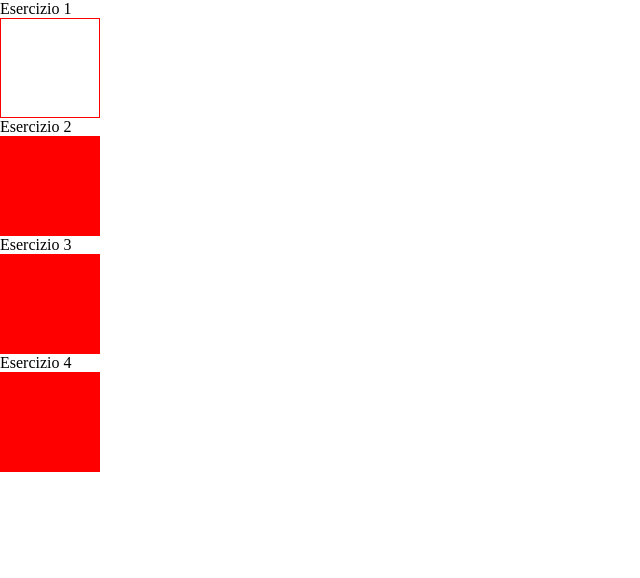
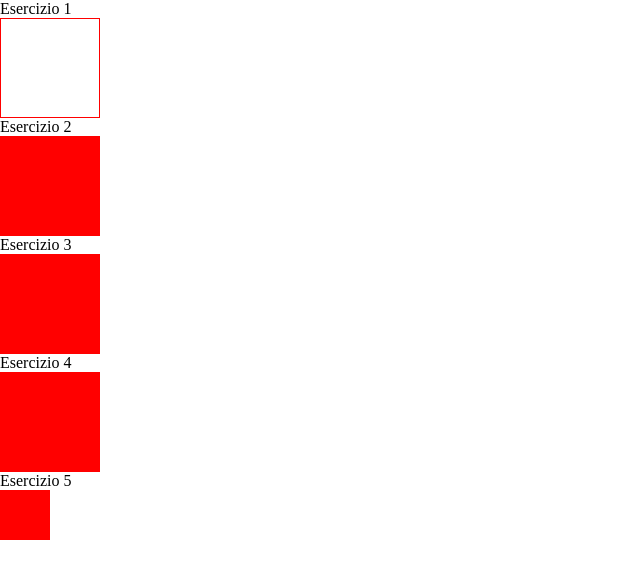
Before and after one commit to Sergjio97/html-css-animation-filter, a plain HTML site: page index.html in a window 1280 px wide. Shown: the whole page, without its empty margins (0-640 px from the left). Drawn offline with Linux system fonts and the light colour scheme.

Commit message:
esercizio 5

```diff
--- a/css/style.css
+++ b/css/style.css
@@ -49,3 +49,20 @@
 .es-4:hover {
     background-color: white
 }
+
+.es-5 {
+    width: 50px;
+    height: 50px;
+    background-color: red;
+    transition: 1s;
+}
+
+.es-5:hover {
+    width: 100px;
+    height: 100px;
+}
+
+.es-5:active {
+    width: 25px;
+    height: 25px;
+}
--- a/index.html
+++ b/index.html
@@ -25,5 +25,9 @@
 
     <div class="es-4"></div>
 
+    <span>Esercizio 5</span>
+
+    <div class="es-5"></div>
+
 </body>
 </html>
```
